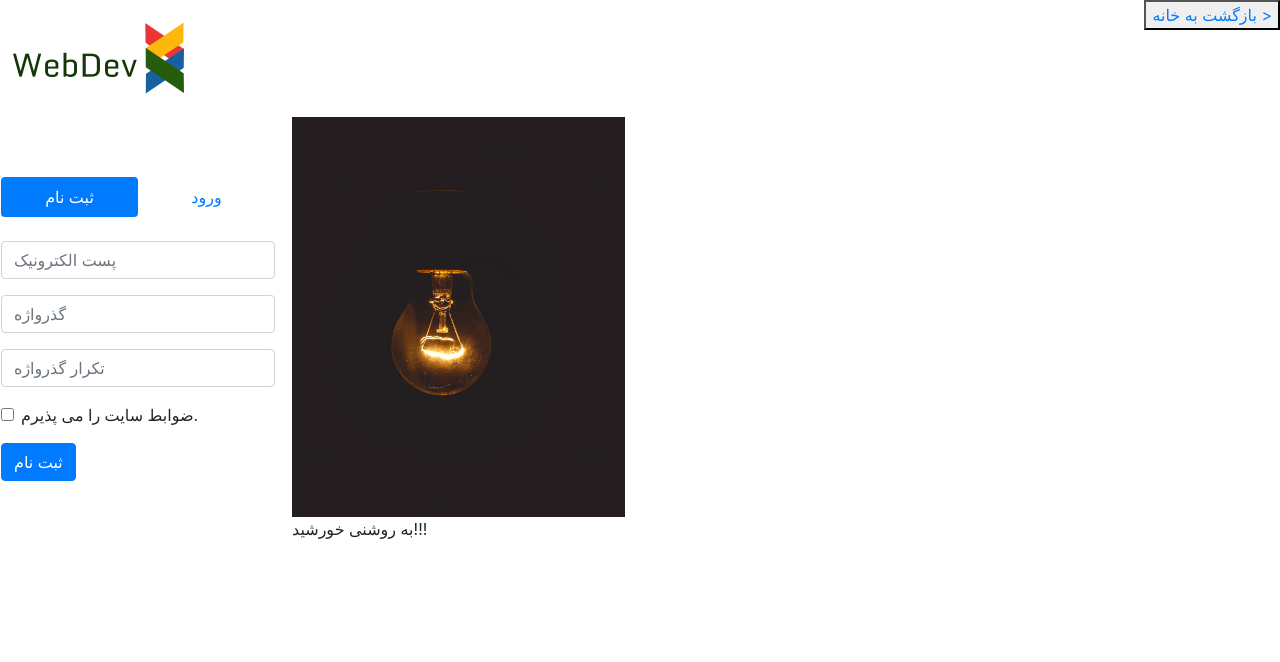
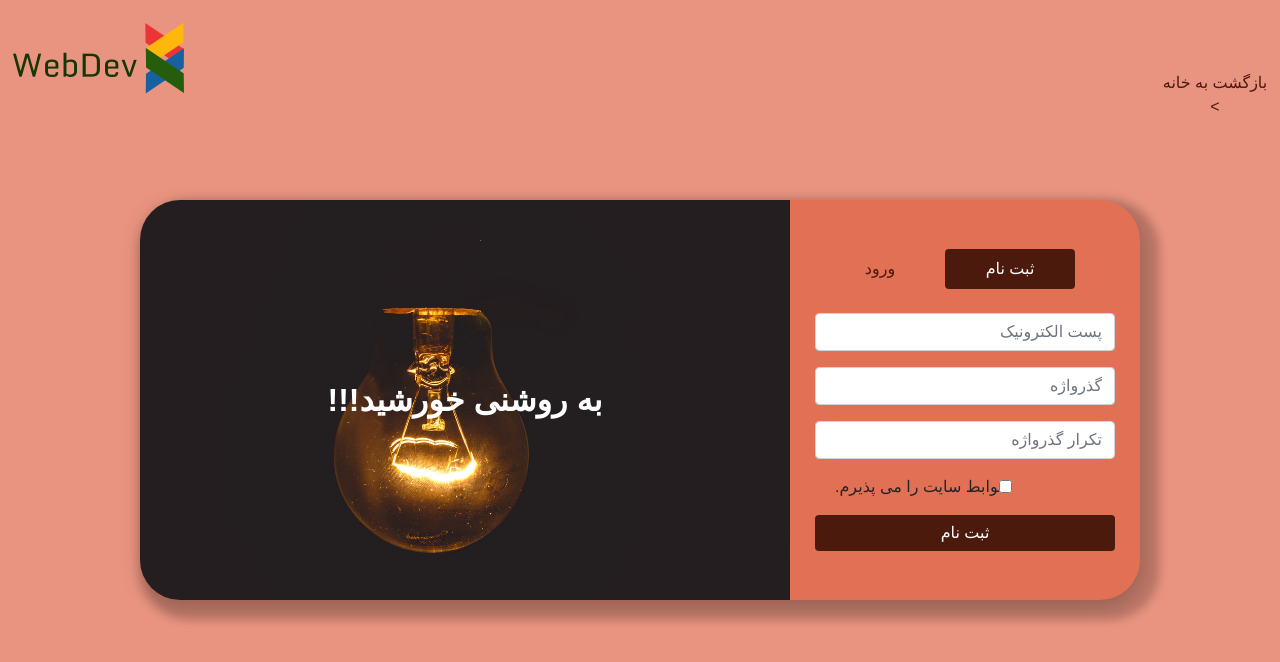
Before and after one commit to shrif-web/web-programming-hw3, a website: page auth.html in a window 1280 px wide. Drawn offline with nearby package versions, Linux system fonts and the light colour scheme; a web font is replaced by a local one.

Commit message:
pages linked

```diff
--- a/auth.html
+++ b/auth.html
@@ -8,7 +8,7 @@
     <link rel="stylesheet" href="https://cdn.rtlcss.com/bootstrap/v4.2.1/css/bootstrap.min.css"
         integrity="sha384-vus3nQHTD+5mpDiZ4rkEPlnkcyTP+49BhJ4wJeJunw06ZAp+wzzeBPUXr42fi8If" crossorigin="anonymous">
     <link href='https://cdn.fontcdn.ir/Font/Persian/Shabnam/Shabnam.css' rel='stylesheet' type='text/css'>
-    <link rel="stylesheet" href="/style/auth-responsive.css" />
+    <link rel="stylesheet" href="/style/auth-responsive.css">
 
     <meta name="viewport" content="width=device-width, initial-scale=1.0">
     <meta charset="UTF-8">
@@ -88,15 +88,9 @@
         </tbody>
     </table>
 
-    <script src="https://code.jquery.com/jquery-3.3.1.slim.min.js"
-        integrity="sha384-q8i/X+965DzO0rT7abK41JStQIAqVgRVzpbzo5smXKp4YfRvH+8abtTE1Pi6jizo"
-        crossorigin="anonymous"></script>
-    <script src="https://cdnjs.cloudflare.com/ajax/libs/popper.js/1.14.6/umd/popper.min.js"
-        integrity="sha384-ZMP7rVo3mIykV+2+9J3UJ46jBk0WLaUAdn689aCwoqbBJiSnjAK/l8WvCWPIPm49"
-        crossorigin="anonymous"></script>
-    <script src="https://cdn.rtlcss.com/bootstrap/v4.2.1/js/bootstrap.min.js"
-        integrity="sha384-a9xOd0rz8w0J8zqj1qJic7GPFfyMfoiuDjC9rqXlVOcGO/dmRqzMn34gZYDTel8k"
-        crossorigin="anonymous"></script>
+    <script src="https://code.jquery.com/jquery-3.4.1.slim.min.js" integrity="sha384-J6qa4849blE2+poT4WnyKhv5vZF5SrPo0iEjwBvKU7imGFAV0wwj1yYfoRSJoZ+n" crossorigin="anonymous"></script>
+      <script src="https://cdn.jsdelivr.net/npm/popper.js@1.16.0/dist/umd/popper.min.js" integrity="sha384-Q6E9RHvbIyZFJoft+2mJbHaEWldlvI9IOYy5n3zV9zzTtmI3UksdQRVvoxMfooAo" crossorigin="anonymous"></script>
+      <script src="https://stackpath.bootstrapcdn.com/bootstrap/4.4.1/js/bootstrap.min.js" integrity="sha384-wfSDF2E50Y2D1uUdj0O3uMBJnjuUD4Ih7YwaYd1iqfktj0Uod8GCExl3Og8ifwB6" crossorigin="anonymous"></script>
 </body>
 
 </html>
--- /dev/null
+++ b/style/auth-responsive.css
@@ -0,0 +1,110 @@
+body {
+    font-family: 'Shabnam', sans-serif;
+    direction: rtl;
+    background-color: #E99480;
+}
+
+#homeButton {
+    font-size: 100%;
+    width: 130px;
+    background-color: transparent;
+    border: none;
+    margin-top: 70px;
+}
+
+a {
+    color: #4c190d;
+}
+
+a:hover {
+    color: #9c4734;
+}
+
+table {
+    background-color: #E17055;
+    border-radius: 40px;
+    box-shadow: 10px 10px 10px 10px rgba(0, 0, 0, 0.2), 0 6px 20px 0 rgba(0, 0, 0, 0.19);
+    margin: auto;
+
+    position: absolute;
+    top: 50%;
+    left: 50%;
+    transform: translate(-50%, -50%);
+}
+
+img {
+    border-top-left-radius: 40px;
+    border-bottom-left-radius: 40px;
+}
+
+#signup {
+    width: calc(80vw - 350px);
+    object-fit: cover;
+}
+
+.form-control {
+    width: 300px;
+}
+
+button {
+    width: 300px;
+}
+
+#imgContainer {
+    position: relative;
+    text-align: center;
+    color: white;
+    padding: 0px;
+}
+
+th,
+td {
+    padding: 25px;
+}
+
+#imgCell {
+    padding: 0px;
+}
+
+.centered {
+    position: absolute;
+    top: 50%;
+    left: 50%;
+    transform: translate(-50%, -50%);
+    font-size: 2.5vw;
+    font-weight: 900;
+}
+
+#styleDiv {
+    width: 300px;
+    margin: auto;
+}
+
+.nav>.nav-item>.active {
+    background-color: #4c190d;
+}
+
+.btn {
+    background-color: #4c190d;
+    border: #4c190d;
+}
+
+.btn:hover {
+    background-color: #6e2b1c;
+}
+
+@media screen and (max-width: 600px) {
+    #imgContainer {
+        display: none;
+    }
+
+    #table {
+        width: 90vw;
+    }
+}
+
+@media screen and (min-width: 1250px) {
+    #signup {
+        width: 650px;
+    }
+}
```
Also changed, not shown: dashboard.html (+1 -1 lines), data.html (+3 -18 lines), index.html (+13 -13 lines).
